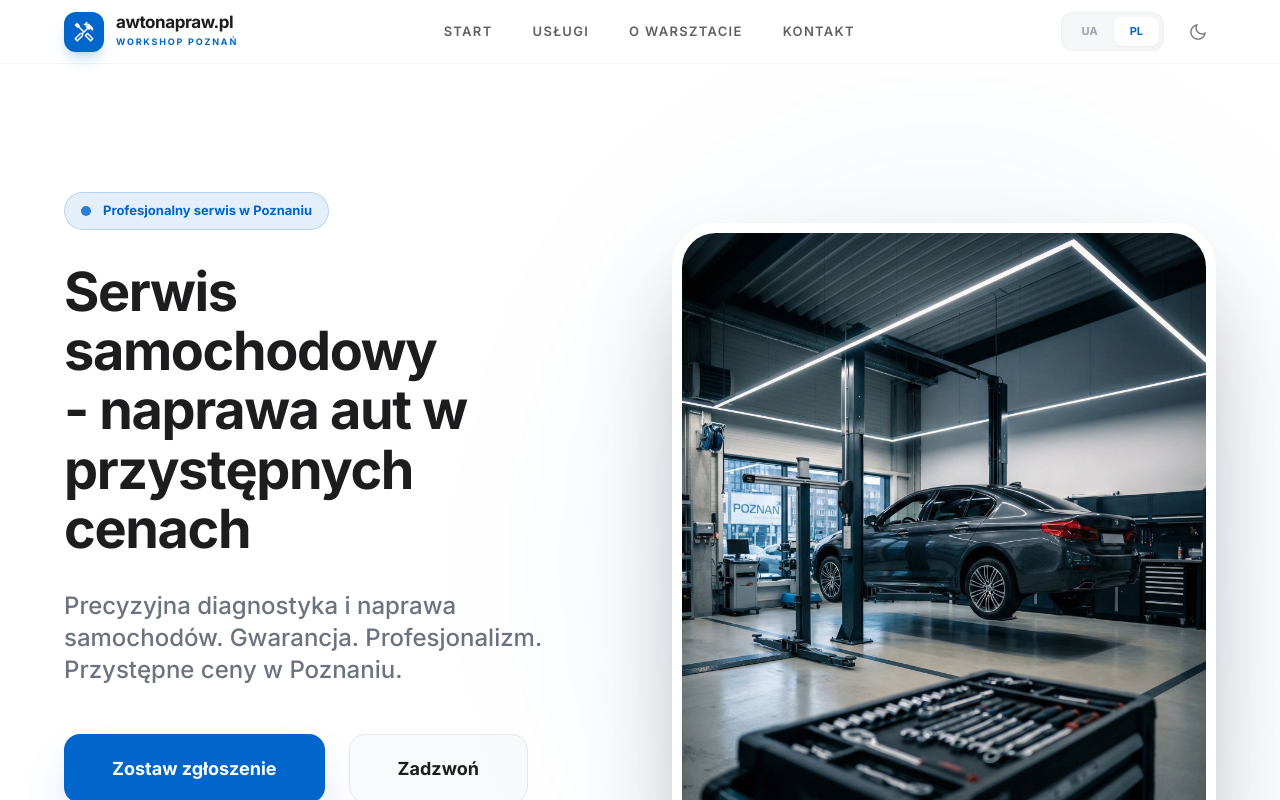
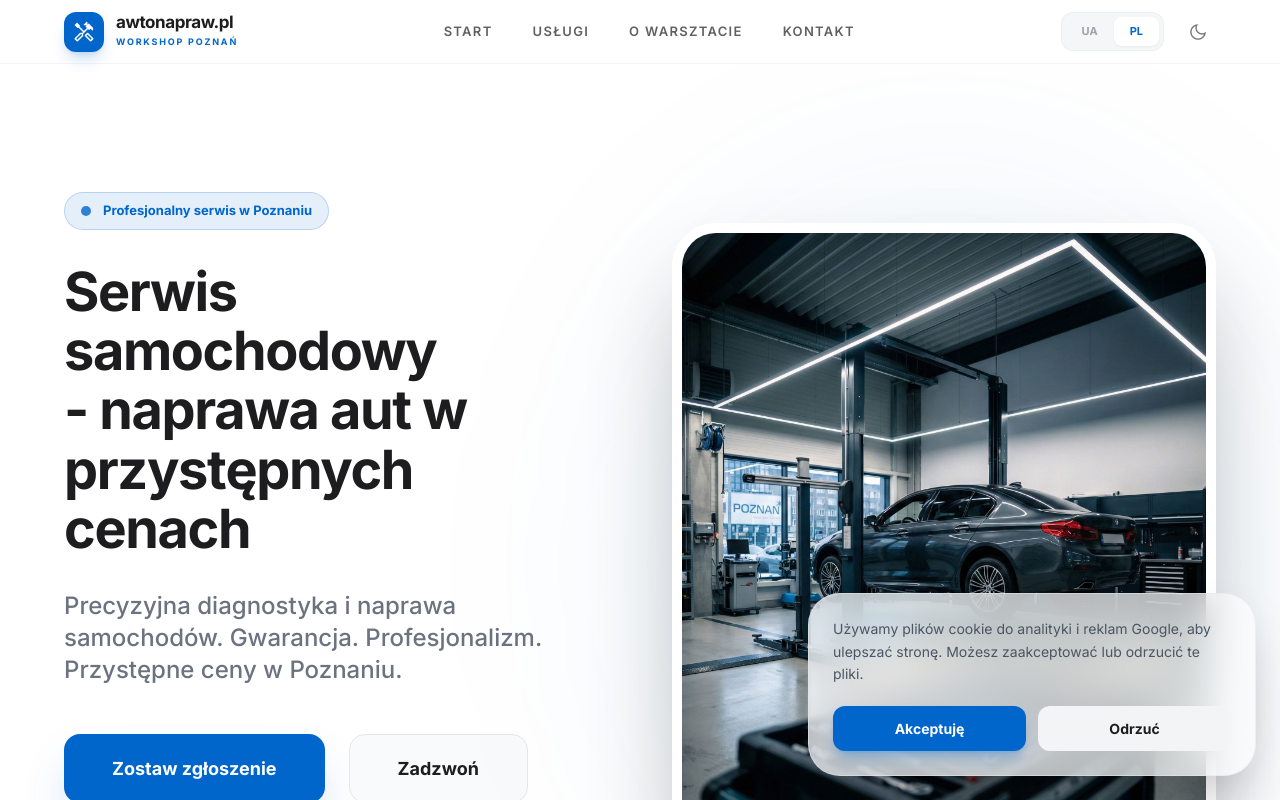
Before and after one commit to 2014romanpave/awtonapraw.pl, a React (Vite) app: page / in a window 1280 px wide. Shown: the top 800 px of the page. Built offline with nearby package versions, Linux system fonts and the light colour scheme.

Commit message:
add cookie consent banner

```diff
--- a/App.tsx
+++ b/App.tsx
@@ -504,6 +504,72 @@ const Footer: React.FC<{ lang: Lang }> = ({ lang }) => {
   );
 };
 
+const COOKIE_KEY = 'cookie-consent';
+
+const COOKIE_TEXT: Record<Lang, { text: string; accept: string; reject: string }> = {
+  PL: {
+    text: 'Używamy plików cookie do analityki i reklam Google, aby ulepszać stronę. Możesz zaakceptować lub odrzucić te pliki.',
+    accept: 'Akceptuję',
+    reject: 'Odrzuć',
+  },
+  UA: {
+    text: 'Ми використовуємо cookie для аналітики та реклами Google, щоб покращувати сайт. Ви можете прийняти або відхилити їх.',
+    accept: 'Приймаю',
+    reject: 'Відхилити',
+  },
+};
+
+const applyConsent = (granted: boolean) => {
+  const value = granted ? 'granted' : 'denied';
+  const gtag = (window as any).gtag;
+  if (typeof gtag === 'function') {
+    gtag('consent', 'update', {
+      ad_storage: value,
+      ad_user_data: value,
+      ad_personalization: value,
+      analytics_storage: value,
+    });
+  }
+};
+
+const CookieBanner: React.FC<{ lang: Lang }> = ({ lang }) => {
+  const [visible, setVisible] = useState(false);
+  const t = COOKIE_TEXT[lang];
+
+  useEffect(() => {
+    try {
+      const saved = localStorage.getItem(COOKIE_KEY);
+      if (saved === 'granted') {
+        applyConsent(true);
+      } else if (saved !== 'denied') {
+        setVisible(true);
+      }
+    } catch {
+      setVisible(true);
+    }
+  }, []);
+
+  const choose = (granted: boolean) => {
+    try { localStorage.setItem(COOKIE_KEY, granted ? 'granted' : 'denied'); } catch {}
+    applyConsent(granted);
+    setVisible(false);
+  };
+
+  if (!visible) return null;
+
+  return (
+    <div className="fixed bottom-4 left-4 right-4 md:left-auto md:right-6 md:bottom-6 md:max-w-md z-[900]">
+      <div className="glass border border-gray-200/60 dark:border-white/10 rounded-apple-xl shadow-2xl p-6">
+        <p className="text-[14px] leading-relaxed text-gray-600 dark:text-gray-300 mb-5">{t.text}</p>
+        <div className="flex gap-3">
+          <button onClick={() => choose(true)} className="flex-1 bg-primary text-white py-3 rounded-xl font-bold text-[14px] shadow-lg shadow-primary/30 hover:scale-[1.02] active:scale-95 transition-all">{t.accept}</button>
+          <button onClick={() => choose(false)} className="flex-1 bg-gray-100 dark:bg-white/10 text-apple-dark dark:text-white py-3 rounded-xl font-bold text-[14px] hover:bg-gray-200 dark:hover:bg-white/20 transition-all">{t.reject}</button>
+        </div>
+      </div>
+    </div>
+  );
+};
+
 const AppInner: React.FC = () => {
   const [lang, setLang] = useState<Lang>('PL');
   const [theme, setTheme] = useState<Theme>('light');
@@ -531,6 +597,7 @@ const AppInner: React.FC = () => {
         </Routes>
       </main>
       <Footer lang={lang} />
+      <CookieBanner lang={lang} />
     </div>
   );
 };
--- a/index.html
+++ b/index.html
@@ -15,6 +15,13 @@
     <script>
     window.dataLayer = window.dataLayer || [];
     function gtag(){dataLayer.push(arguments);}
+    gtag('consent', 'default', {
+      ad_storage: 'denied',
+      ad_user_data: 'denied',
+      ad_personalization: 'denied',
+      analytics_storage: 'denied',
+      wait_for_update: 500
+    });
     gtag('js', new Date());
     gtag('config', 'G-VCRZBRNHXD');
     gtag('config', 'AW-18531217286');
```
